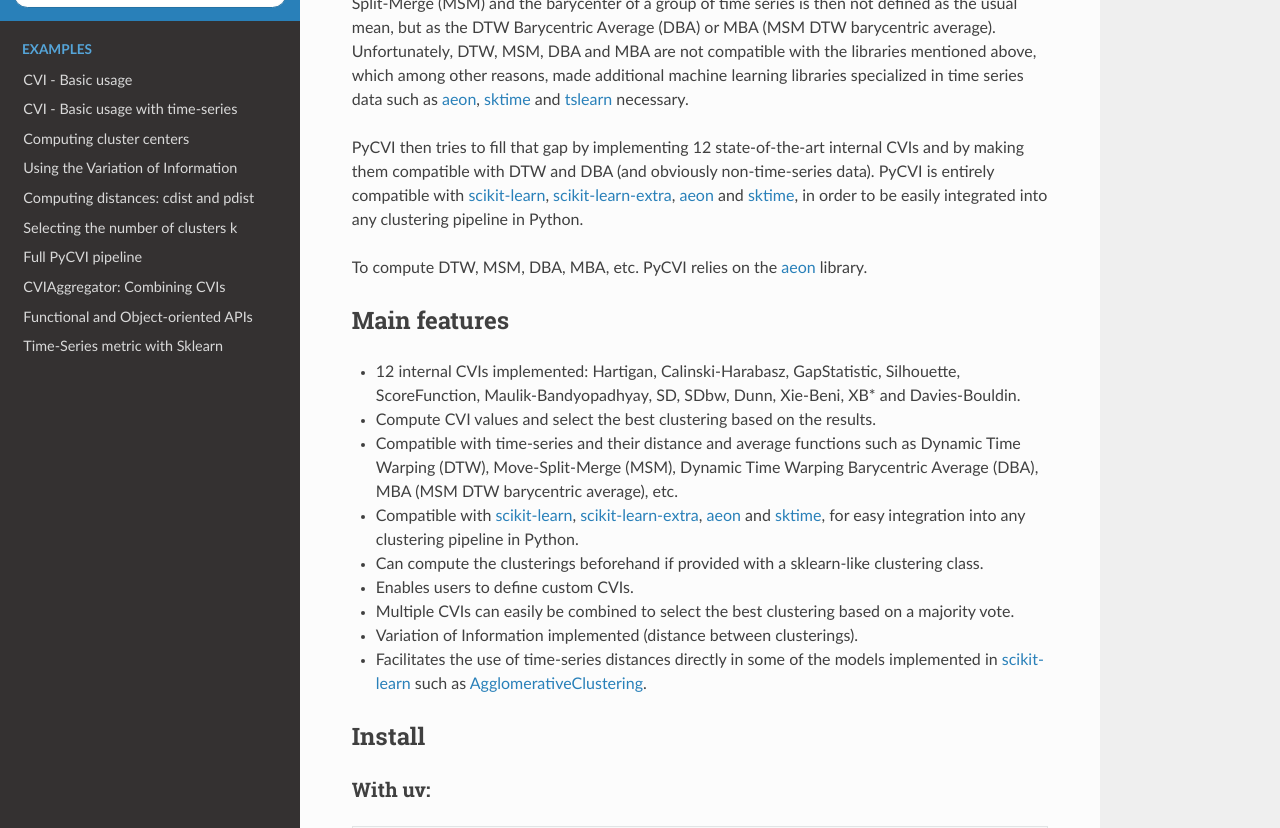
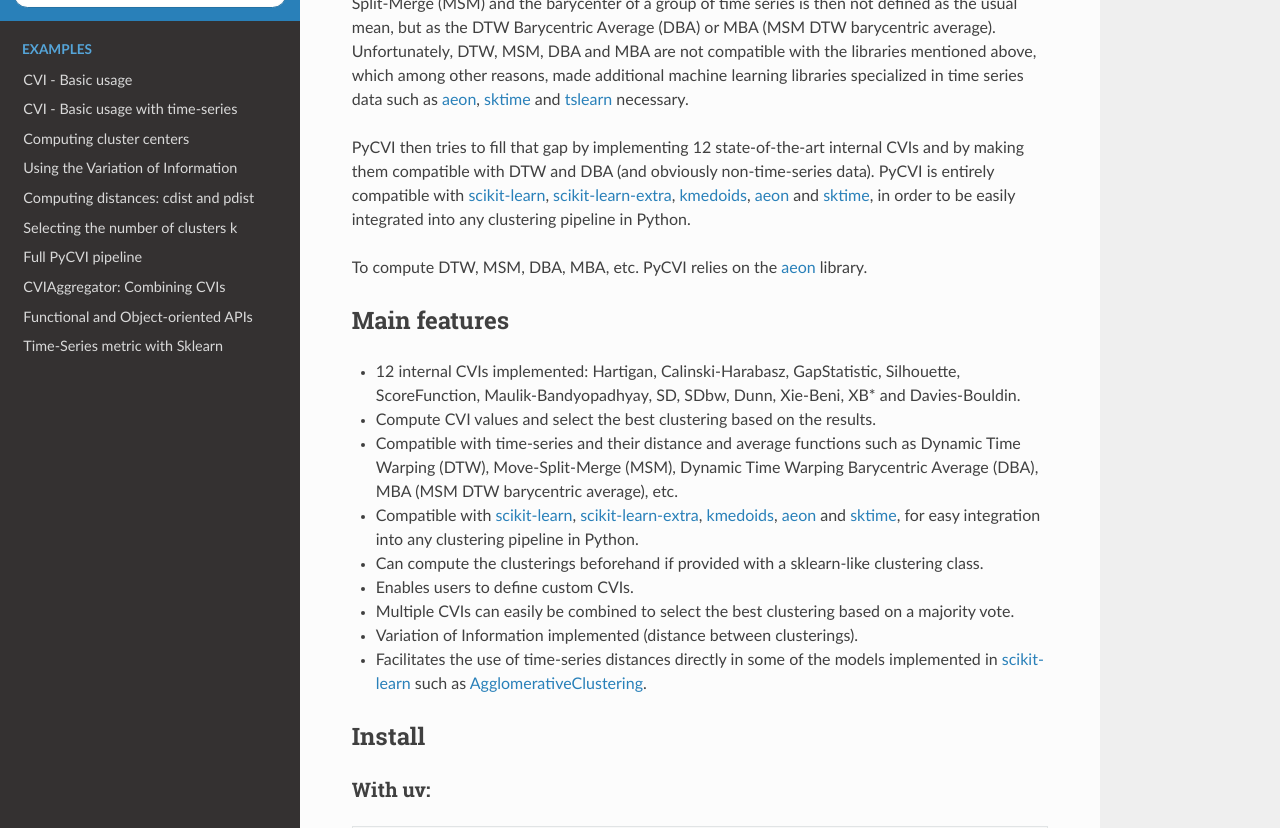
Before and after one commit to nglm/pycvi, a Sphinx documentation site: the page built from docs/md/welcome_top.md, in a window 1280 px wide and 900 px high, scrolled down 852 px, cut to the strip 72-900 px from the top of the window. Built offline with Sphinx 7.4.7 and the Read the Docs theme 3.1.0, drawn with Linux system fonts in a browser that asks for light colours.

Commit message:
Adding compatibility with kmedoids

```diff
--- a/docs/md/welcome_top.md
+++ b/docs/md/welcome_top.md
@@ -15,7 +15,7 @@ For non-time-series data, the distance used is usually the Euclidean distance an
 
 For time-series data however, common distances used are Dynamic Time Warping (DTW) or Move-Split-Merge (MSM) and the barycenter of a group of time series is then not defined as the usual mean, but as the DTW Barycentric Average (DBA) or MBA (MSM DTW barycentric average). Unfortunately, DTW, MSM, DBA and MBA are not compatible with the libraries mentioned above, which among other reasons, made additional machine learning libraries specialized in time series data such as [aeon](https://www.aeon-toolkit.org/en/latest/index.html), [sktime](https://www.sktime.net/en/stable/index.html) and [tslearn](https://tslearn.readthedocs.io/en/stable/) necessary.
 
-PyCVI then tries to fill that gap by implementing 12 state-of-the-art internal CVIs and by making them compatible with DTW and DBA (and obviously non-time-series data). PyCVI is entirely compatible with [scikit-learn](https://scikit-learn.org/stable/index.html), [scikit-learn-extra](https://scikit-learn-extra.readthedocs.io/en/stable/), [aeon](https://www.aeon-toolkit.org/en/latest/index.html) and [sktime](https://www.sktime.net/en/stable/index.html), in order to be easily integrated into any clustering pipeline in Python.
+PyCVI then tries to fill that gap by implementing 12 state-of-the-art internal CVIs and by making them compatible with DTW and DBA (and obviously non-time-series data). PyCVI is entirely compatible with [scikit-learn](https://scikit-learn.org/stable/index.html), [scikit-learn-extra](https://scikit-learn-extra.readthedocs.io/en/stable/), [kmedoids](https://python-kmedoids.readthedocs.io/en/latest/#), [aeon](https://www.aeon-toolkit.org/en/latest/index.html) and [sktime](https://www.sktime.net/en/stable/index.html), in order to be easily integrated into any clustering pipeline in Python.
 
 To compute DTW, MSM, DBA, MBA, etc. PyCVI relies on the [aeon](https://www.aeon-toolkit.org/en/latest/index.html) library.
 
@@ -24,7 +24,7 @@ To compute DTW, MSM, DBA, MBA, etc. PyCVI relies on the [aeon](https://www.aeon-
 - 12 internal CVIs implemented: Hartigan, Calinski-Harabasz, GapStatistic, Silhouette, ScoreFunction, Maulik-Bandyopadhyay, SD, SDbw, Dunn, Xie-Beni, XB* and Davies-Bouldin.
 - Compute CVI values and select the best clustering based on the results.
 - Compatible with time-series and their distance and average functions such as Dynamic Time Warping (DTW), Move-Split-Merge (MSM), Dynamic Time Warping Barycentric Average (DBA), MBA (MSM DTW barycentric average), etc.
-- Compatible with [scikit-learn](https://scikit-learn.org/stable/index.html), [scikit-learn-extra](https://scikit-learn-extra.readthedocs.io/en/stable/), [aeon](https://www.aeon-toolkit.org/en/latest/index.html) and [sktime](https://www.sktime.net/en/stable/index.html), for easy integration into any clustering pipeline in Python.
+- Compatible with [scikit-learn](https://scikit-learn.org/stable/index.html), [scikit-learn-extra](https://scikit-learn-extra.readthedocs.io/en/stable/), [kmedoids](https://python-kmedoids.readthedocs.io/en/latest/#), [aeon](https://www.aeon-toolkit.org/en/latest/index.html) and [sktime](https://www.sktime.net/en/stable/index.html), for easy integration into any clustering pipeline in Python.
 - Can compute the clusterings beforehand if provided with a sklearn-like clustering class.
 - Enables users to define custom CVIs.
 - Multiple CVIs can easily be combined to select the best clustering based on a majority vote.
```
Also changed, not shown: README.md (+1 -1 lines).
